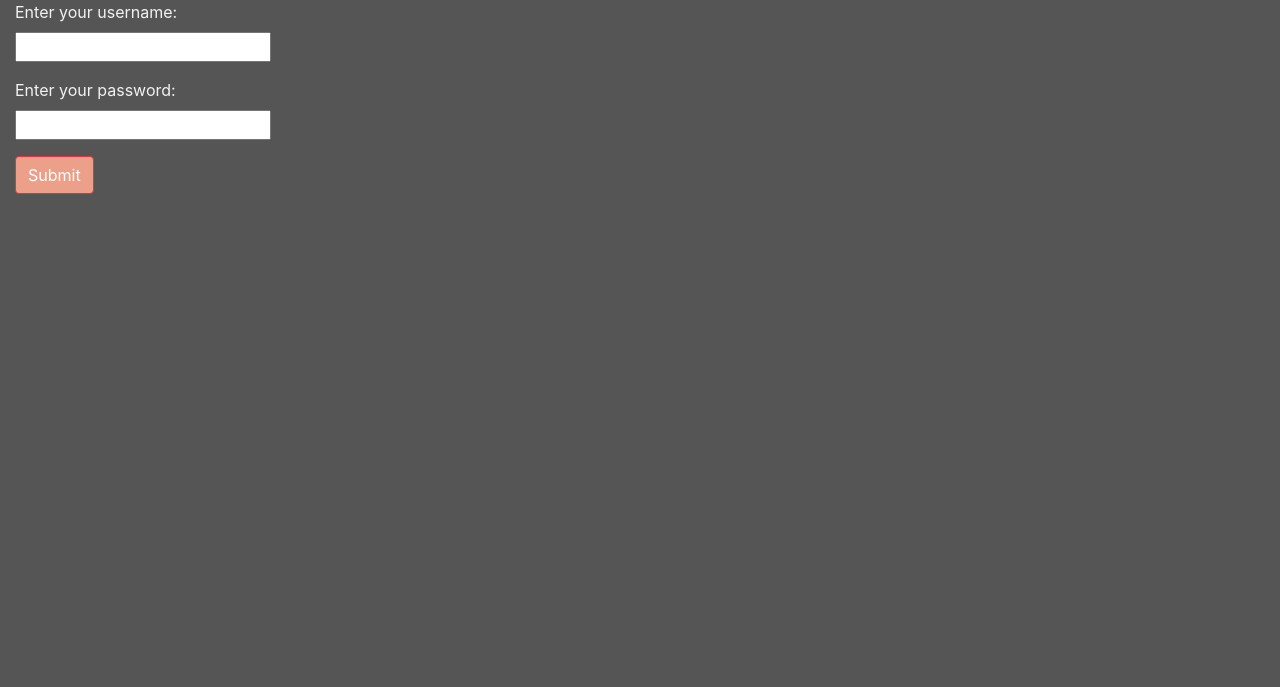
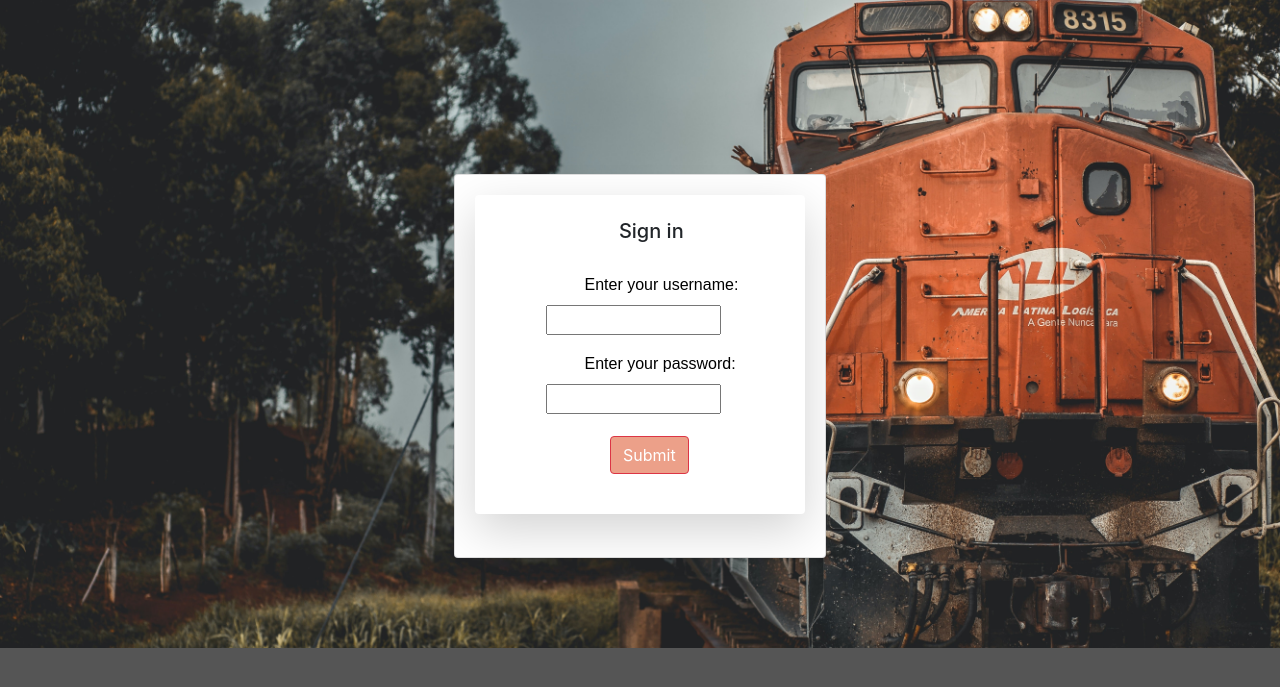
Before and after one commit to petkovgogo/BDZ_school_project, a Django app: page /auth/ in a window 1280 px wide. Shown: the part 66-753 px from the top of the page. Run offline with Django 3.2, Linux system fonts and the light colour scheme; some libraries are stand-ins or nearby versions.

Commit message:
Completed login

```diff
--- a/bdz_project/client/forms.py
+++ b/bdz_project/client/forms.py
@@ -9,14 +9,14 @@ User = get_user_model()
 
 class LoginForm(forms.Form):
     username = forms.CharField(
-        label='Enter your username',
+        label='Enter your username:',
         max_length=30,
         required=False,
         widget=forms.TextInput(attrs={'autocomplete': 'off'})
     )
 
     password = forms.CharField(
-        label='Enter your password',
+        label='Enter your password:',
         max_length=30,
         min_length=8,
         required=False,
--- /dev/null
+++ b/bdz_project/client/static/client/css/login-style.css
@@ -0,0 +1,32 @@
+#login-card{
+    width: 29%;
+    height: 24rem;
+    margin: 0 auto;
+    margin-bottom: 5%;
+    margin-top: -37%;
+}
+
+.card-title{
+    margin-left: 42.5%;
+}
+
+.login-label{
+    width: 500%;
+    margin-left: 110%;
+    margin-top: 27%;
+}
+
+.login-button{
+    margin-top: 35%;
+    margin-left: 150%;
+}
+
+#id_username{
+    width: 275%;
+    margin-left: 50%;
+}
+
+#id_password{
+    width: 275%;
+    margin-left: 50%;
+}
--- a/bdz_project/client/static/client/css/styles.css
+++ b/bdz_project/client/static/client/css/styles.css
@@ -2,8 +2,9 @@ body {
     background-color: #555;
 }
 
-label {
-    color: #f2f2f2;
+label{
+    color: black;
+    font-family: "Poppins", sans-serif;
 }
 
 .gif-file {
--- a/bdz_project/client/templates/client/base.html
+++ b/bdz_project/client/templates/client/base.html
@@ -2,6 +2,8 @@
 <html lang="en">
 
 {% load static %}
+<link rel="preconnect" href="https://fonts.gstatic.com/%22%3E
+<link href="https://fonts.googleapis.com/css2?family=Poppins:wght@300&display=swap" rel="stylesheet">
 <link rel="stylesheet" href="https://cdn.jsdelivr.net/npm/bootstrap@4.5.3/dist/css/bootstrap.min.css"
   integrity="sha384-TX8t27EcRE3e/ihU7zmQxVncDAy5uIKz4rEkgIXeMed4M0jlfIDPvg6uqKI2xXr2" crossorigin="anonymous">
 <link rel="stylesheet" href="//code.jquery.com/ui/1.12.1/themes/base/jquery-ui.css">
@@ -10,6 +12,7 @@
 <link rel="stylesheet" href="//cdnjs.cloudflare.com/ajax/libs/timepicker/1.3.5/jquery.timepicker.min.css">
 <link rel="stylesheet" href="{% static 'client/css/all.css' %}">
 <link rel="stylesheet" href="{% static 'client/css/styles.css' %}">
+<link rel="stylesheet" href="{% static 'client/css/login-style.css' %}">
 
 <!-- jQuery and JS bundle w/ Popper.js -->
 <script src="https://code.jquery.com/jquery-3.5.1.min.js"
--- a/bdz_project/client/templates/client/login.html
+++ b/bdz_project/client/templates/client/login.html
@@ -3,8 +3,15 @@
 {% block content %}
 {% load static %}
 
-<form action="{% url 'client:auth' %}" method="POST">
+<form action="{% url 'client:auth' %}" method="POST" id="signInForm">
   {% csrf_token %}
+
+  <img src="{% static 'client/images/register_login-backgroundimage2.jpg' %}" class="img-fluid w-100" alt="Responsive image">
+
+<div class="card" id="login-card">
+  <div class="card-body">
+  <div class="shadow-lg p-4 mb-5 bg-white rounded">
+    <h5 class="card-title">Sign in</h5>
 
   {% if form.errors %}
     <script type=text/javascript>toastr["error"]("The email or password you entered is incorrect", "Invalid credentials")</script>
@@ -14,13 +21,21 @@
 
     {% for field in form %}
     <div>
-      {{ field.label_tag }}
-      <div class="mb-3">
-        {{ field }}
-      </div>
+      <label class="login-label" for="{{ field.auto_id }}">{{ field.label }}</label>
+
+      {{ field }}
+
     </div>
     {% endfor %}
-    <button class="btn btn-danger my-2 my-sm-0" type="submit">Submit</button>
+
+    <div class="login-button">
+      <button class="btn btn-danger my-2 my-sm-0" type="submit">Submit</button>
+    </div>
+
   </div>
 </form>
+
+</div>
+</div>
+
 {% endblock %}
```
Also changed, not shown: bdz_project/client/static/client/images/register_login-backgroundimage2.jpg (added).
